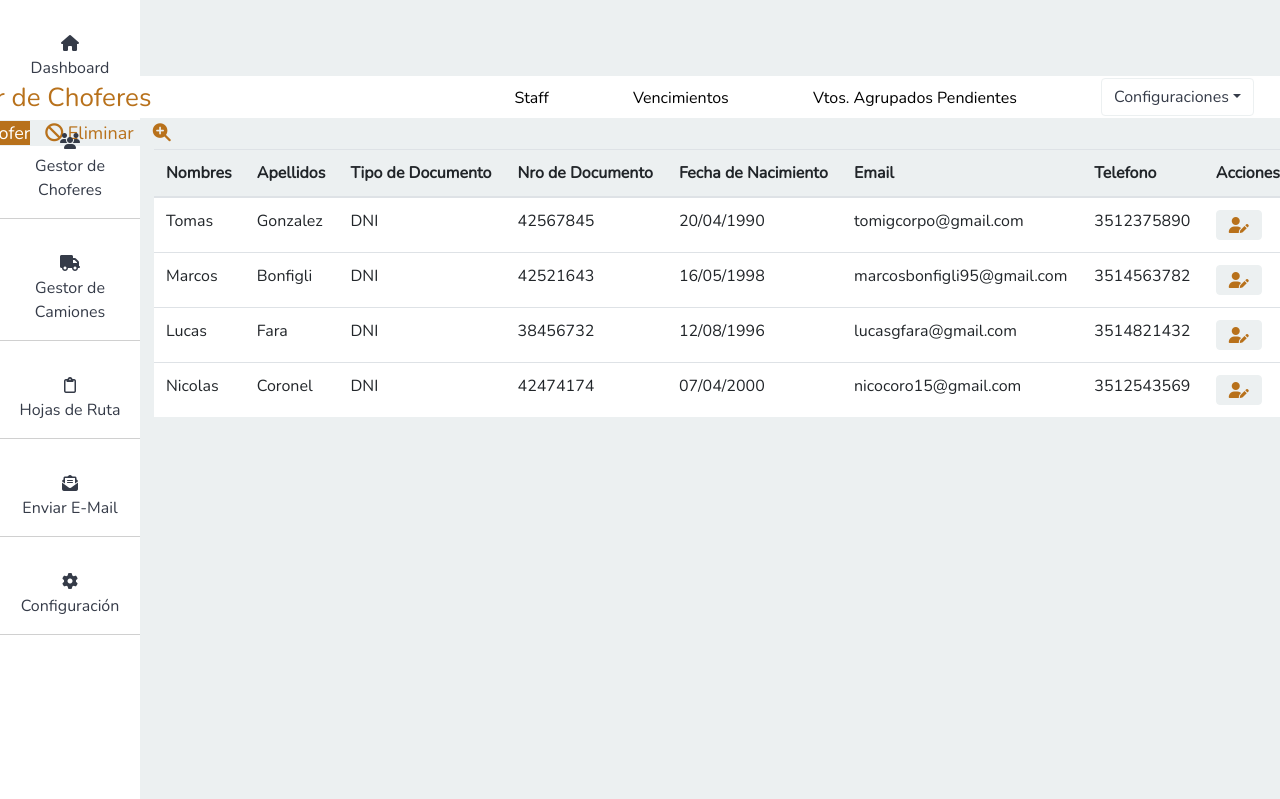
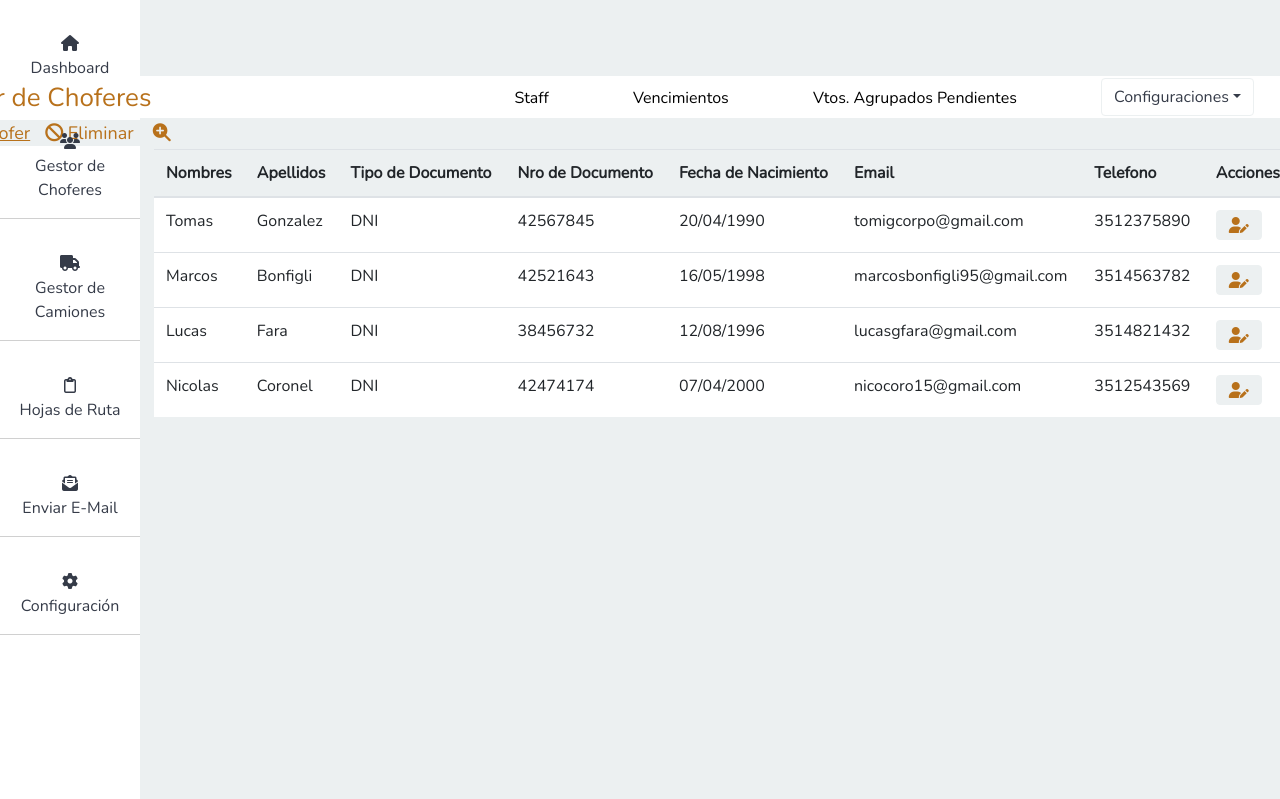
Before and after one commit to marcos1995-bonfigli/transportebonfigli2020, a PHP site: page /choferes.php in a window 1280 px wide, with the pointer over the restyled element. Shown: the part 74-873 px from the top of the page. Run offline with PHP 8.4, Linux system fonts and the light colour scheme; the visitor is signed in with stand-in values (Sample User, id 1); some libraries are stand-ins or nearby versions.

Commit message:
Update choferes.css

```diff
--- a/assets/css/choferes.css
+++ b/assets/css/choferes.css
@@ -106,9 +106,7 @@
 
 .abm .alta:hover,
 .abm .eliminar:hover{
-    text-decoration: none;
-    background: #B8711B;
-    color: #ffffff;
+    text-decoration: underline;
 }
 
 .table{
@@ -175,7 +173,5 @@
 }
 
 .modal-footer .guardar:hover{
-    background: #B8711B !important;
-    color: white;
-    text-decoration: none;
+    text-decoration: underline;
 }
```
